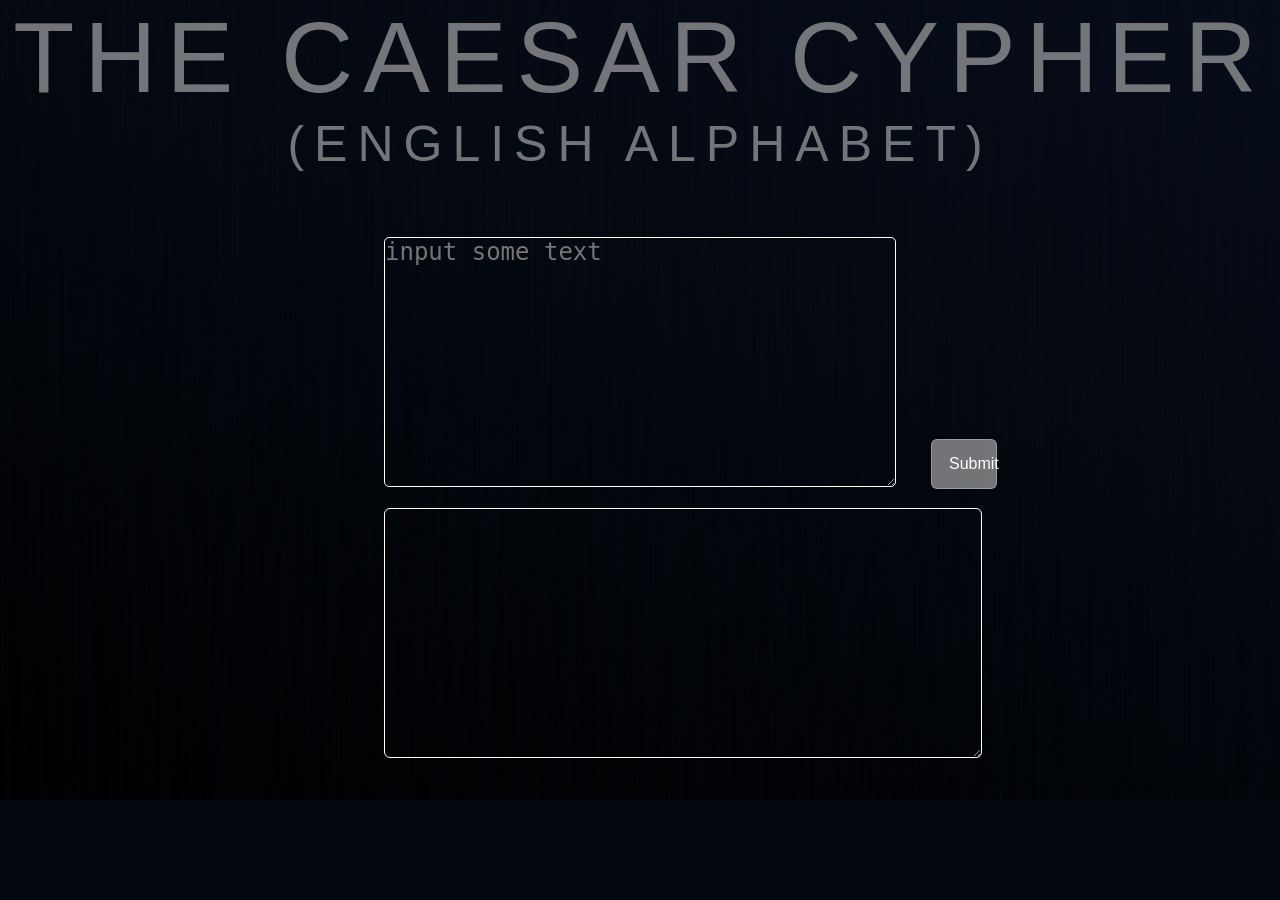
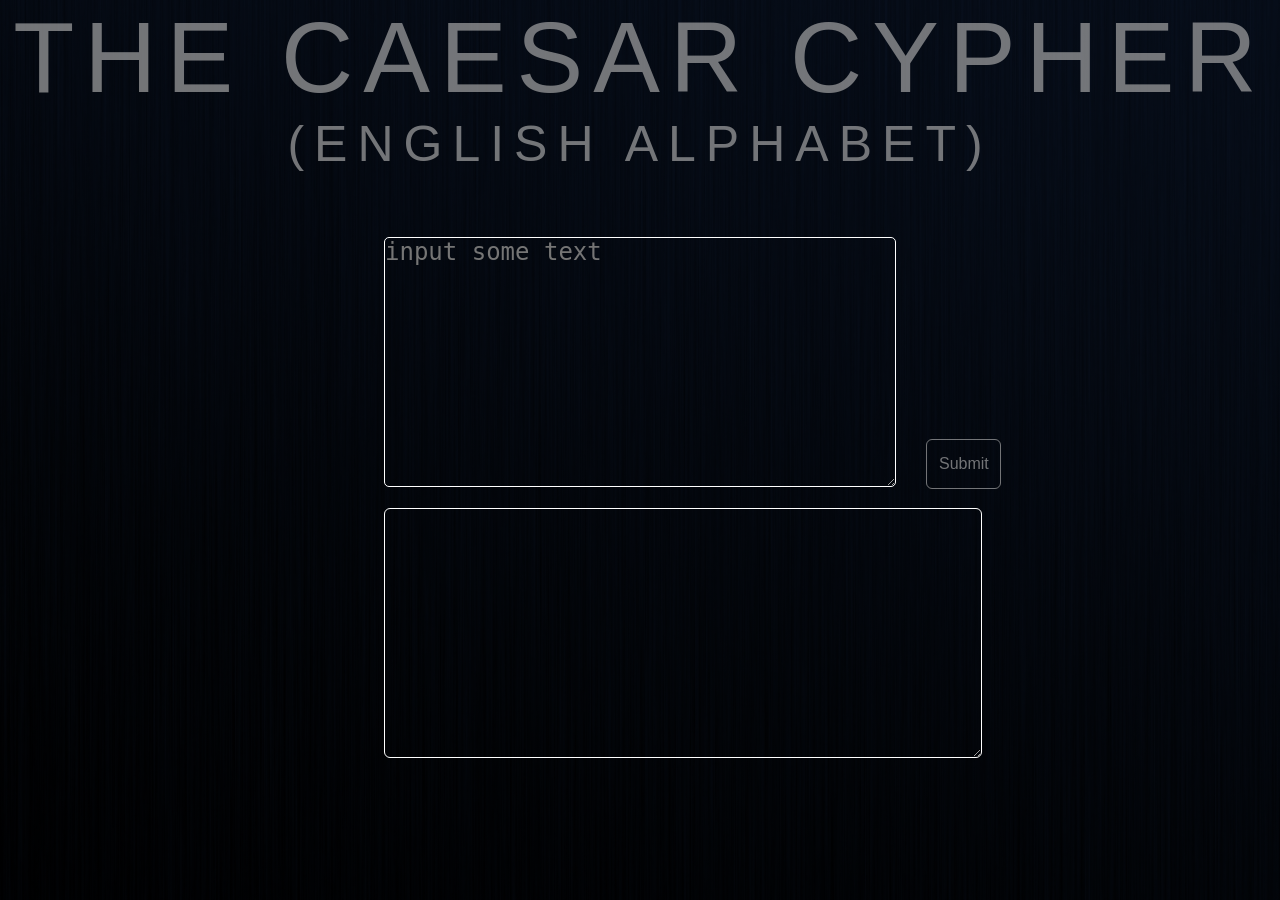
Before and after one commit to Aljosa12/Caesar-Cypher-one, a Flask app: page / in a window 1280 px wide. Before the commit the page ends 800 px from the top, so only its background shows below. Run offline with Flask 2, Linux system fonts and the light colour scheme.

Commit message:
ready comment four

```diff
--- a/static/styles/style.css
+++ b/static/styles/style.css
@@ -4,8 +4,11 @@
     box-sizing: border-box;
 }
 
+header {
+    height: 900px;
+}
+
 h1 {
-
     color: rgba(175, 175, 175, 0.65);
     font-size: 100px;
     display: inline-block;
@@ -50,6 +53,7 @@ div-prompt {
     height: 250px;
     font-size: 24px;
     border: solid 1px white; /*1px solid rgba(0, 78, 255, 0.3);*/
+    color: rgba(175, 175, 175, 0.65);
     background-color: rgba(54, 54, 54, 0);
     border-radius: 5px;
     float: left;
@@ -61,27 +65,27 @@ div-prompt {
 
 .btn-submit {
     width: fit-content;
-    width: 5%;
+    width: 75px;;
     margin-top: 202px;
     font-family: 'Montserrat', sans-serif;
-    transition: background-color 0.5s;
-    background-color: rgba(175, 175, 175, 0.65);
+    background-color: rgba(0, 0, 0, 0);
     border: 1px solid rgba(175, 175, 175, 0.65);
     padding: 15px 32px;
-    text-decoration: none;
     font-size: 16px;
     border-radius: 6px;
-    margin-left: 25px;
+    margin-left: 20px;
+    transition: border 0.5s;
 }
 
 p {
-    color: white;
-    margin-left: -15px;
+    color: rgba(175, 175, 175, 0.65);
+    margin-left: -20px;
 }
 
 .btn-submit:hover {
     background-color: rgba(42, 53, 78, 0);
     border: solid 1px #004eff;
+    color: rgba(42, 53, 78, 0);
 }
 
 header {
@@ -89,7 +93,7 @@ header {
     background-image: linear-gradient(rgba(0, 0, 0, 0.8), rgba(0, 0, 0, 0.8)), url(background3.jpg);
     background-size: cover;
     background-position: center;
-    height: 100vh;
+    height: 900px;
 }
 
 .text-area {
@@ -101,4 +105,5 @@ header {
     border-radius: 6px;
     border: solid 1px white; /*1px solid rgba(0, 78, 255, 0.3);*/
     background-color: rgba(54, 54, 54, 0);
+    color: rgba(175, 175, 175, 0.65);
 }
```
